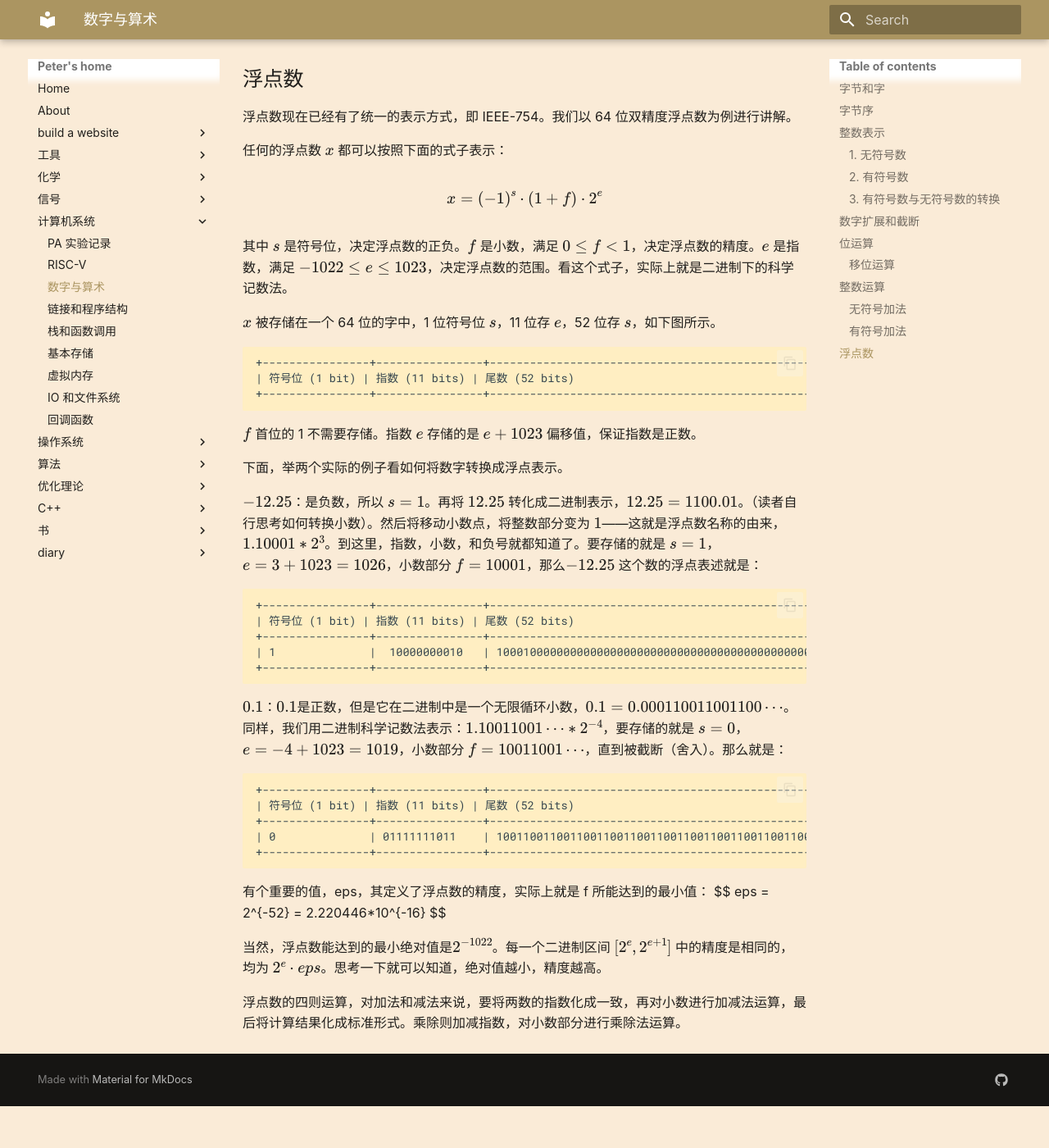
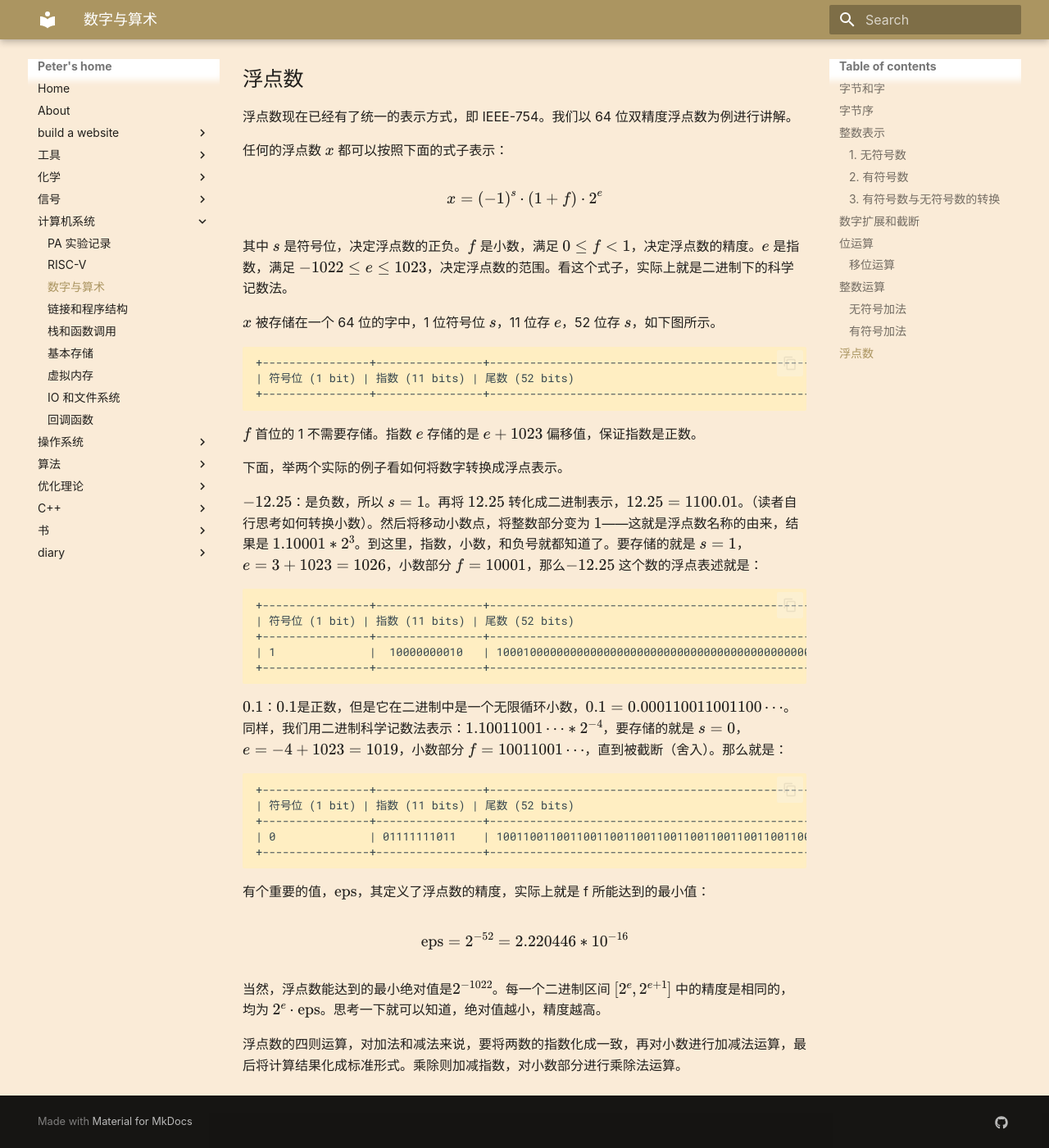
Before and after one commit to peter5723/peter5723.github.io, an MkDocs documentation site: the page built from docs/ICS/number.md, in a window 1280 px wide and 1400 px high, scrolled down 2708 px. Shown: the whole window at 82% size. Built offline with MkDocs 1.6.1 and Material for MkDocs 9.7.7, drawn with Linux system fonts in a browser that asks for light colours; before the commit the page ends 4057 px from its top, so only the background shows below that.

````diff
--- a/docs/ICS/number.md
+++ b/docs/ICS/number.md
@@ -131,7 +131,7 @@ $f$ 首位的 1 不需要存储。指数 $e$ 存储的是 $e+1023$ 偏移值，
 
 下面，举两个实际的例子看如何将数字转换成浮点表示。
 
-$-12.25$：是负数，所以 $s=1$。再将 $12.25$ 转化成二进制表示，$12.25 = 1100.01$。（读者自行思考如何转换小数）。然后将移动小数点，将整数部分变为 $1$——这就是浮点数名称的由来，$1.10001*2^3$。到这里，指数，小数，和负号就都知道了。要存储的就是 $s=1$，$e=3+1023=1026$，小数部分 $f=10001$，那么$-12.25$ 这个数的浮点表述就是：
+$-12.25$：是负数，所以 $s=1$。再将 $12.25$ 转化成二进制表示，$12.25 = 1100.01$。（读者自行思考如何转换小数）。然后将移动小数点，将整数部分变为 $1$——这就是浮点数名称的由来，结果是 $1.10001*2^3$。到这里，指数，小数，和负号就都知道了。要存储的就是 $s=1$，$e=3+1023=1026$，小数部分 $f=10001$，那么$-12.25$ 这个数的浮点表述就是：
 
 ```
 +----------------+----------------+----------------------------------------------------+
@@ -150,11 +150,12 @@ $0.1$：$0.1$是正数，但是它在二进制中是一个无限循环小数，$
 +----------------+----------------+----------------------------------------------------+
 ```
 
-有个重要的值，eps，其定义了浮点数的精度，实际上就是 f 所能达到的最小值：
+有个重要的值，$\mathrm{eps}$，其定义了浮点数的精度，实际上就是 f 所能达到的最小值：
+
 $$
-eps = 2^{-52} = 2.220446*10^{-16}
+\mathrm{eps = 2^{-52} = 2.220446*10^{-16}}
 $$
 
-当然，浮点数能达到的最小绝对值是$2^{-1022}$。每一个二进制区间 $[2^e, 2^{e+1}]$ 中的精度是相同的，均为 $2^e\cdot eps$。思考一下就可以知道，绝对值越小，精度越高。
+当然，浮点数能达到的最小绝对值是$2^{-1022}$。每一个二进制区间 $[2^e, 2^{e+1}]$ 中的精度是相同的，均为 $2^e\cdot \mathrm{eps}$。思考一下就可以知道，绝对值越小，精度越高。
 
 浮点数的四则运算，对加法和减法来说，要将两数的指数化成一致，再对小数进行加减法运算，最后将计算结果化成标准形式。乘除则加减指数，对小数部分进行乘除法运算。
--- a/mkdocs.yml
+++ b/mkdocs.yml
@@ -105,6 +105,7 @@ nav:
     - "网络": "tools/ssh.md"
   - "化学":
     - "化学热力学中的一些问题": "chem/thermo.md"
+    - "配平化学方程式": "chem/balance.md"
   - "信号":
     - "z变换": "signal/onesidez.md"
     - "DFT": "signal/DFT.md"
````
Also changed, not shown: docs/chem/balance.md (added, +50 -0 lines), docs/opt/intro.md (+2 -0 lines), docs/opt/la.md (+2 -0 lines).
